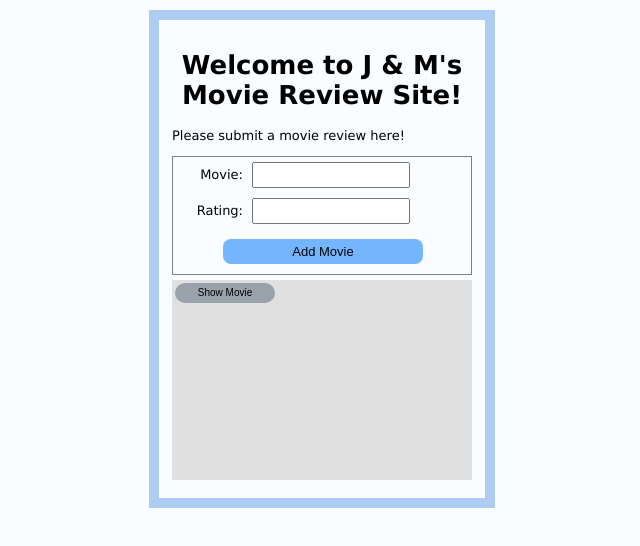
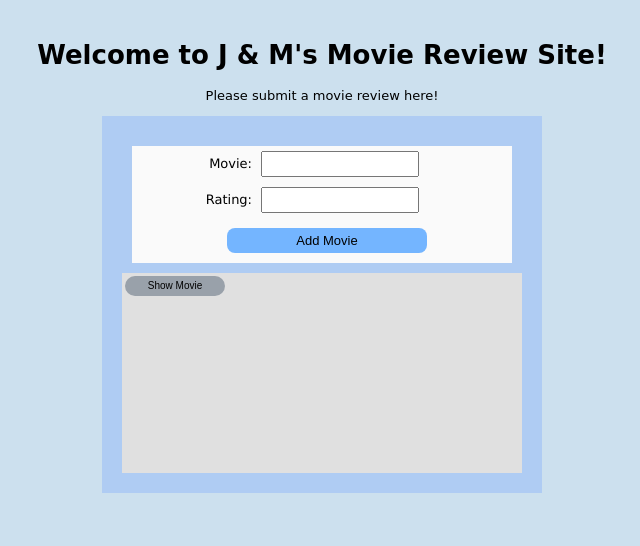
Before and after one commit to jiwon-developer/Prog209TeamHW1, a plain HTML site: page index.html in a window 1280 px wide. Shown: the whole page, without its empty margins (318-958 px from the left). Drawn offline with Linux system fonts and the light colour scheme.

Commit message:
Update style.css

```diff
--- a/style.css
+++ b/style.css
@@ -2,30 +2,36 @@ body {
     font-family: Verdana, Arial, Helvetica, sans-serif;
 
 
-    width: 300px;
+    width: 600px;
     margin: 10px auto;
-    border: 10px solid rgb(175, 204, 243);
     padding: 1em;
     font-size: 13px;
     /* text-align: center; */
-    background-color: rgb(250, 253, 255);
+    background-color: rgb(204, 224, 238);
+}
+
+#table {
+    border: 20px solid rgb(175, 204, 243);
+    width: 400px;
+    margin: auto;
+
 }
 
 
-
-h1 {
-
+h1,
+p {
+    font-family: Brush Script MT, Brush Script Std, cursive;
     text-align: center;
 }
 
 form {
-    border: 1px solid grey;
-
+    background-color: rgb(250, 250, 250);
+    border: 10px solid rgb(175, 204, 243);
 }
 
 label {
     display: inline-block;
-    width: 70px;
+    width: 120px;
     text-align: right;
 }
 
@@ -54,7 +60,7 @@ button:active {
 
     width: 200px;
     margin: 10px;
-    margin-left: 50px;
+    margin-left: 25%;
     font-size: 13px;
     height: 25px;
     background-color: rgb(116, 181, 255);
@@ -75,7 +81,7 @@ button:active {
 }
 
 #list_div {
-    margin: 5px auto;
+
     min-height: 200px;
     background-color: rgb(224, 224, 224);
 
```
